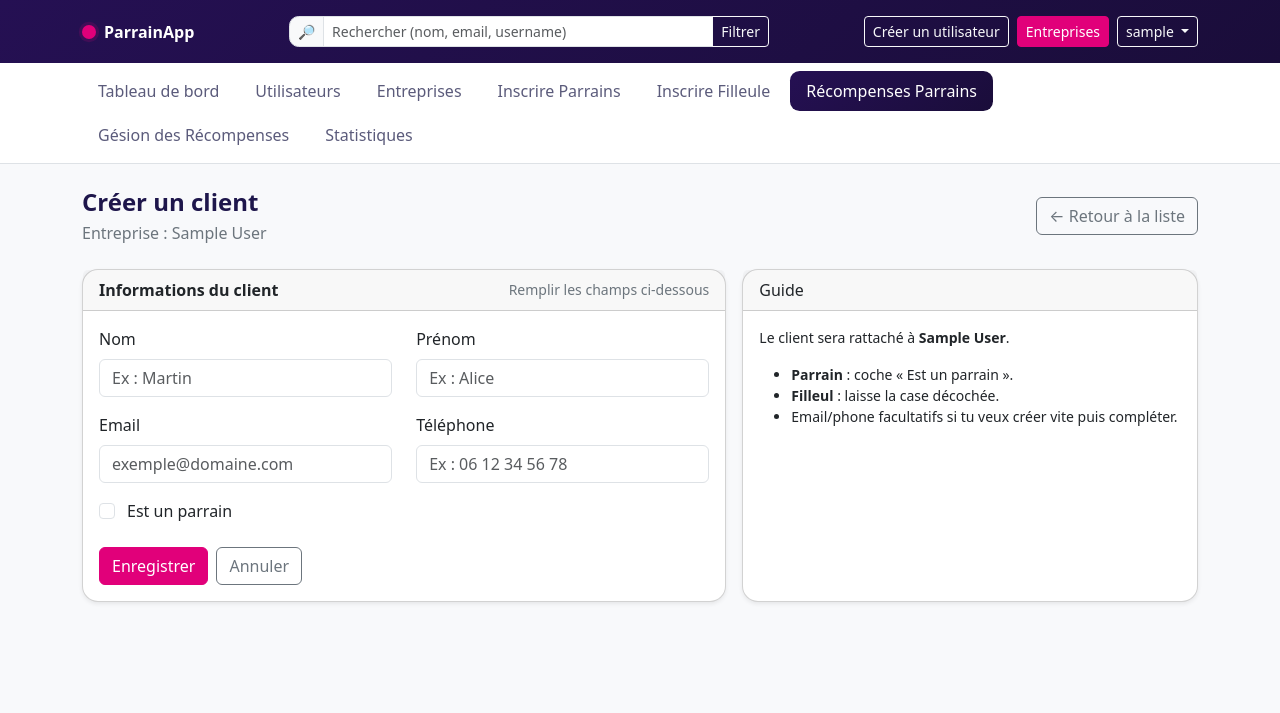
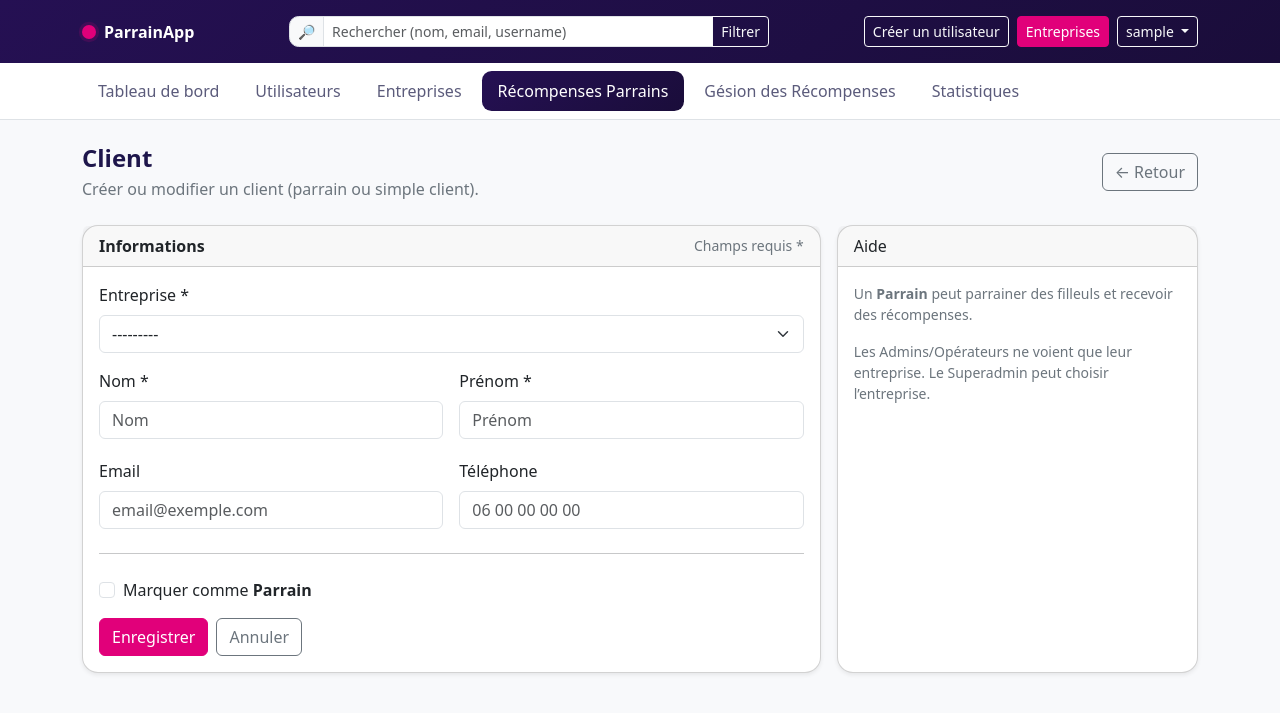
Before and after one commit to Johannba/parrain_appV2, a Django app: page /clients/new/ in a window 1280 px wide. Shown: the top 713 px of the page. Run offline with Django 5.2, Linux system fonts and the light colour scheme; a user stored in the database is signed in; tables that the repository leaves empty hold one stand-in row (values such as "Sample post"); some libraries are stand-ins or nearby versions.

Commit message:
create parrainage finish

```diff
--- a/accounts/urls.py
+++ b/accounts/urls.py
@@ -2,8 +2,9 @@ from django.urls import path
 from .views import (
     SignInView, logout_view,
     UserListView, UserCreateView, UserUpdateView, UserDeleteView,
-    company_list, company_create, company_update
+    company_list, company_create, company_update,company_delete
 )
+from . import views
 
 app_name = "accounts"
 
@@ -21,5 +22,7 @@ urlpatterns = [
     # Companies (superadmin only)
     path("companies/", company_list, name="company_list"),
     path("companies/create/", company_create, name="company_create"),
-    path("companies/<int:pk>/edit/", company_update, name="company_edit"),
+    path("companies/<int:pk>/edit/", views.company_update, name="company_update"),
+path("companies/<int:pk>/delete/", views.company_delete, name="company_delete"),
+
 ]
--- /dev/null
+++ b/dashboard/forms.py
@@ -0,0 +1,77 @@
+from django import forms
+from django.forms import TextInput, EmailInput, CheckboxInput, Select
+from .models import Client, Referral, Company
+
+class ClientForm(forms.ModelForm):
+    class Meta:
+        model = Client
+        fields = ("company", "last_name", "first_name", "email", "phone", "is_referrer")
+        widgets = {
+            "company": Select(attrs={"class": "form-select"}),
+            "last_name": TextInput(attrs={"class": "form-control", "placeholder": "Nom"}),
+            "first_name": TextInput(attrs={"class": "form-control", "placeholder": "Prénom"}),
+            "email": EmailInput(attrs={"class": "form-control", "placeholder": "email@exemple.com"}),
+            "phone": TextInput(attrs={"class": "form-control", "placeholder": "06 00 00 00 00"}),
+            "is_referrer": CheckboxInput(attrs={"class": "form-check-input"}),
+        }
+
+    def __init__(self, *args, **kwargs):
+        request = kwargs.pop("request", None)
+        super().__init__(*args, **kwargs)
+
+        user = getattr(request, "user", None)
+        is_super = hasattr(user, "is_superadmin") and user.is_superadmin()
+
+        if is_super:
+            self.fields["company"].queryset = Company.objects.order_by("name")
+        else:
+            # Admin/Opérateur → company forcée
+            self.fields["company"].queryset = Company.objects.filter(pk=getattr(user.company, "pk", None))
+            self.fields["company"].empty_label = None
+
+
+class ReferralForm(forms.ModelForm):
+    class Meta:
+        model = Referral
+        fields = ("referrer", "referee", "status")
+        widgets = {
+            "referrer": Select(attrs={"class": "form-select"}),
+            "referee": Select(attrs={"class": "form-select"}),
+            "status": Select(attrs={"class": "form-select"}),
+        }
+
+    def __init__(self, *args, **kwargs):
+        request = kwargs.pop("request", None)
+        company = kwargs.pop("company", None)
+        super().__init__(*args, **kwargs)
+
+        user = getattr(request, "user", None)
+        is_super = hasattr(user, "is_superadmin") and user.is_superadmin()
+
+        if is_super and company is None:
+            # Superadmin → toutes entreprises
+            self.fields["referrer"].queryset = Client.objects.filter(is_referrer=True).select_related("company").order_by("last_name","first_name")
+            self.fields["referee"].queryset  = Client.objects.filter(is_referrer=False).select_related("company").order_by("last_name","first_name")
+        else:
+            self.fields["referrer"].queryset = Client.objects.filter(company=company, is_referrer=True).order_by("last_name","first_name")
+            self.fields["referee"].queryset  = Client.objects.filter(company=company, is_referrer=False).order_by("last_name","first_name")
+
+        fmt = lambda o: f"{o.last_name} {o.first_name} — {o.email or '—'} ({o.company.name if o.company else '—'})"
+        self.fields["referrer"].label_from_instance = fmt
+        self.fields["referee"].label_from_instance  = fmt
+
+    def clean(self):
+        cleaned = super().clean()
+        referrer = cleaned.get("referrer")
+        referee  = cleaned.get("referee")
+
+        if referrer and not referrer.is_referrer:
+            self.add_error("referrer", "Le parrain doit être un client marqué « parrain ».")
+        if referee and referee.is_referrer:
+            self.add_error("referee", "Le filleul doit être un client non parrain.")
+        if referrer and referee:
+            if referrer.company_id != referee.company_id:
+                self.add_error("referee", "Parrain et filleul doivent appartenir à la même entreprise.")
+            if referrer.id == referee.id:
+                self.add_error("referee", "Parrain et filleul doivent être différents.")
+        return cleaned
--- a/dashboard/urls.py
+++ b/dashboard/urls.py
@@ -11,5 +11,11 @@ urlpatterns = [
     path('clients/<int:pk>/', views.client_detail, name='client_detail'),
       path('clients/<int:pk>/rewards/new/', views.reward_create, name='reward_create'),
     path("clients/new/", views.client_create, name="client_create"),
-    path("referrals/new/", views.referral_create, name="referral_create")
+    path("clients/<int:pk>/edit/", views.client_update, name="client_update"),
+    path("clients/<int:pk>/delete/", views.client_delete, name="client_delete"),
+
+    # Parrain
+    path("referrals/new/", views.referral_create, name="referral_create"),
+    path("referrals/<int:pk>/edit/", views.referral_update, name="referral_update"),
+    path("referrals/<int:pk>/delete/", views.referral_delete, name="referral_delete"),
 ]
--- a/dashboard/views.py
+++ b/dashboard/views.py
@@ -3,7 +3,8 @@ from django.core.exceptions import PermissionDenied
 from django.shortcuts import redirect, render
 from .models import Client, Referral, Reward
 # dashboard/views.py
-from django import forms
+
+from .forms import ClientForm, ReferralForm
 from django.shortcuts import get_object_or_404, redirect
 
 
@@ -38,145 +39,51 @@ def company_home(request):
     context = {"company": company}
     return render(request, "dashboard/company_home.html", context)
 
+def _require_company_staff(user):
+    if getattr(user, "is_superadmin", lambda: False)():
+        return
+    if getattr(user, "is_admin_entreprise", lambda: False)():
+        return
+    if getattr(user, "is_operateur", lambda: False)():
+        return
+    raise PermissionDenied
 
-def _require_company_staff(user):
-    if hasattr(user, "is_superadmin") and user.is_superadmin():
-        return
-    if hasattr(user, "is_admin_entreprise") and user.is_admin_entreprise():
-        return
-    if hasattr(user, "is_operateur") and user.is_operateur():
-        return
-    raise PermissionDenied("Accès réservé au personnel de l’entreprise.")
 
-# -------- Forms stylés ----------
-class ClientForm(forms.ModelForm):
-    class Meta:
-        model = Client
-        fields = ("first_name", "last_name", "email", "phone", "is_referrer")
-        labels = {
-            "first_name": "Prénom",
-            "last_name": "Nom",
-            "email": "Email",
-            "phone": "Téléphone",
-            "is_referrer": "Est un parrain ?",
-        }
-        widgets = {
-            "first_name": forms.TextInput(attrs={"class": "form-control", "placeholder": "Ex : Alice"}),
-            "last_name":  forms.TextInput(attrs={"class": "form-control", "placeholder": "Ex : Martin"}),
-            "email":      forms.EmailInput(attrs={"class": "form-control", "placeholder": "exemple@domaine.com"}),
-            "phone":      forms.TextInput(attrs={"class": "form-control", "placeholder": "Ex : 06 12 34 56 78"}),
-            "is_referrer": forms.CheckboxInput(attrs={"class": "form-check-input"}),
-        }
-class ReferralForm(forms.ModelForm):
-    class Meta:
-        model = Referral
-        fields = ("referrer", "referee", "status")
-        labels = {
-            "referrer": "Parrain",
-            "referee": "Filleul",
-            "status": "Statut",
-        }
-        widgets = {
-            "referrer": forms.Select(attrs={"class": "form-select"}),
-            "referee":  forms.Select(attrs={"class": "form-select"}),
-            "status":   forms.Select(attrs={"class": "form-select"}),
-        }
-
-    def __init__(self, *args, **kwargs):
-        company = kwargs.pop("company")
-        super().__init__(*args, **kwargs)
-
-        # Parrain = uniquement les clients marqués comme parrains
-        self.fields["referrer"].queryset = Client.objects.filter(
-            company=company, is_referrer=True
-        )
-        # Filleul = uniquement les clients NON parrains
-        self.fields["referee"].queryset = Client.objects.filter(
-            company=company, is_referrer=False
-        )
-
-        # Libellés lisibles
-        fmt = lambda o: f"{o.last_name} {o.first_name} — {o.email or '—'}"
-        self.fields["referrer"].label_from_instance = fmt
-        self.fields["referee"].label_from_instance  = fmt
-
-    def clean(self):
-        cleaned = super().clean()
-        referrer = cleaned.get("referrer")
-        referee  = cleaned.get("referee")
-
-        # Sécurité côté serveur (au cas où)
-        if referrer and not referrer.is_referrer:
-            self.add_error("referrer", "Le parrain doit être un client avec le statut « parrain ».")
-        if referee and referee.is_referrer:
-            self.add_error("referee", "Le filleul doit être un client non parrain.")
-        if referrer and referee:
-            if referrer.company_id != referee.company_id:
-                self.add_error("referee", "Parrain et filleul doivent appartenir à la même entreprise.")
-            if referrer.id == referee.id:
-                self.add_error("referee", "Le parrain et le filleul doivent être différents.")
-        return cleaned
-
-# -------- Vues CRUD (Create) ----------
 @login_required
 def client_create(request):
     _require_company_staff(request.user)
-    u = request.user
-    # Superadmin peut choisir l’entreprise via ?company=ID, sinon prend celle du user
-    company = getattr(u, "company", None)
-    if hasattr(u, "is_superadmin") and u.is_superadmin():
-        from accounts.models import Company
-        company_id = request.GET.get("company")
-        if company_id:
-            company = get_object_or_404(Company, pk=company_id)
-    if company is None:
-        raise PermissionDenied("Aucune entreprise associée.")
-
     if request.method == "POST":
-        form = ClientForm(request.POST)
+        form = ClientForm(request.POST, request=request)
         if form.is_valid():
             obj = form.save(commit=False)
-            obj.company = company
+            if not getattr(request.user, "is_superadmin", lambda: False)():
+                obj.company = request.user.company  # sécurité
             obj.save()
-            return redirect("dashboard:client_detail", pk=obj.pk)
+            return redirect("dashboard:clients_list")
     else:
-        form = ClientForm()
+        form = ClientForm(request=request)
+    return render(request, "dashboard/client_form.html", {"form": form})
 
-    return render(request, "dashboard/client_form.html", {"form": form, "company": company})
 
 @login_required
 def referral_create(request):
     _require_company_staff(request.user)
     u = request.user
-    # Contexte entreprise
-    if hasattr(u, "is_superadmin") and u.is_superadmin():
-        from accounts.models import Company
-        company_id = request.GET.get("company")
-        if company_id:
-            company = get_object_or_404(Company, pk=company_id)
-        else:
-            # fallback : si superadmin sans ?company, on interdit pour éviter de mélanger
-            raise PermissionDenied("Superadmin : préciser ?company=<id> pour créer un parrainage.")
-    else:
-        company = u.company
-        if company is None:
-            raise PermissionDenied("Aucune entreprise associée.")
+    is_super = getattr(u, "is_superadmin", lambda: False)()
+    current_company = None if is_super else getattr(u, "company", None)
 
     if request.method == "POST":
-        form = ReferralForm(request.POST, company=company)
+        form = ReferralForm(request.POST, request=request, company=current_company)
         if form.is_valid():
-            ref = form.save(commit=False)
-            ref.company = company
-            # Empêche parrain == filleul
-            if ref.referrer_id == ref.referee_id:
-                form.add_error("referee", "Le parrain et le filleul doivent être différents.")
-            else:
-                ref.save()
-                return redirect("dashboard:client_detail", pk=ref.referrer_id)
+            referral = form.save(commit=False)
+            # Company cohérente
+            referral.company = referral.referrer.company
+            referral.save()
+            return redirect("dashboard:clients_list")
     else:
-        form = ReferralForm(company=company)
+        form = ReferralForm(request=request, company=current_company)
 
-    return render(request, "dashboard/referral_form.html", {"form": form, "company": company})
+    return render(request, "dashboard/referral_form.html", {"form": form})
 
 
 @login_required
@@ -248,3 +155,73 @@ def reward_create(request, pk: int):
         form = RewardForm()
 
     return render(request, "dashboard/reward_form.html", {"form": form, "client": client})
+
+
+# ---------- Clients ----------
+@login_required
+def client_update(request, pk):
+    _require_company_staff(request.user)
+    obj = get_object_or_404(Client, pk=pk)
+    if not request.user.is_superadmin() and obj.company_id != request.user.company_id:
+        raise PermissionDenied("Accès refusé.")
+    if request.method == "POST":
+        form = ClientForm(request.POST, instance=obj, request=request)
+        if form.is_valid():
+            c = form.save(commit=False)
+            if not request.user.is_superadmin():
+                c.company = request.user.company
+            c.save()
+            return redirect("dashboard:clients_list")
+    else:
+        form = ClientForm(instance=obj, request=request)
+    return render(request, "dashboard/client_form.html", {"form": form})
+
+@login_required
+def client_delete(request, pk):
+    _require_company_staff(request.user)
+    obj = get_object_or_404(Client, pk=pk)
+    if not request.user.is_superadmin() and obj.company_id != request.user.company_id:
+        raise PermissionDenied("Accès refusé.")
+    if request.method == "POST":
+        obj.delete()
+        return redirect("dashboard:clients_list")
+    return render(request, "dashboard/confirm_delete.html", {
+        "title": "Supprimer le client",
+        "message": f"Supprimer définitivement {obj.last_name} {obj.first_name} ?",
+        "back_url": "dashboard:clients_list",
+    })
+
+# ---------- Parrainages ----------
+@login_required
+def referral_update(request, pk):
+    _require_company_staff(request.user)
+    obj = get_object_or_404(Referral, pk=pk)
+    if not request.user.is_superadmin() and obj.company_id != request.user.company_id:
+        raise PermissionDenied("Accès refusé.")
+    # contexte company pour filtrer les selects
+    current_company = None if request.user.is_superadmin() else request.user.company
+    if request.method == "POST":
+        form = ReferralForm(request.POST, instance=obj, request=request, company=current_company)
+        if form.is_valid():
+            r = form.save(commit=False)
+            r.company = r.referrer.company
+            r.save()
+            return redirect("dashboard:referrals_list")
+    else:
+        form = ReferralForm(instance=obj, request=request, company=current_company)
+    return render(request, "dashboard/referral_form.html", {"form": form})
+
+@login_required
+def referral_delete(request, pk):
+    _require_company_staff(request.user)
+    obj = get_object_or_404(Referral, pk=pk)
+    if not request.user.is_superadmin() and obj.company_id != request.user.company_id:
+        raise PermissionDenied("Accès refusé.")
+    if request.method == "POST":
+        obj.delete()
+        return redirect("dashboard:referrals_list")
+    return render(request, "dashboard/confirm_delete.html", {
+        "title": "Supprimer le parrainage",
+        "message": "Confirmer la suppression de ce parrainage ?",
+        "back_url": "dashboard:referrals_list",
+    })
--- a/static/css/app.css
+++ b/static/css/app.css
@@ -40,3 +40,25 @@ body{background-color:#f8f9fb}
 .stat-num{ font-weight:800; font-size:2rem; }
 .badge-soft{ background-color: rgba(30,22,75,.06); color: var(--brand-ink); }
 .table thead th{ white-space:nowrap }
+
+/* Bouton "Modifier" en BLEU (style plein) */
+.btn-edit{
+  --bs-btn-bg: #0d6efd;              /* bleu Bootstrap */
+  --bs-btn-border-color: #0d6efd;
+  --bs-btn-hover-bg: #0b5ed7;
+  --bs-btn-hover-border-color: #0a58ca;
+  --bs-btn-active-bg: #0a58ca;
+  --bs-btn-active-border-color: #0a53be;
+  color:#fff;
+}
+
+/* Variante "outline" bleue pour Modifier si tu préfères */
+.btn-outline-edit{
+  --bs-btn-color:#0d6efd;
+  --bs-btn-border-color:#0d6efd;
+  --bs-btn-hover-color:#fff;
+  --bs-btn-hover-bg:#0d6efd;
+  --bs-btn-hover-border-color:#0d6efd;
+  --bs-btn-active-bg:#0a58ca;
+  --bs-btn-active-border-color:#0a58ca;
+}
--- a/templates/base_dashboard.html
+++ b/templates/base_dashboard.html
@@ -75,8 +75,6 @@
           <li class="nav-item"><a class="nav-link {% block nav_users_active %}{% endblock %}" href="{% url 'accounts:user_list' %}">Utilisateurs</a></li>
           <li class="nav-item"><a class="nav-link {% block nav_companies_active %}{% endblock %}" href="{% url 'accounts:company_list' %}">Entreprises</a></li>
           <!-- nav métiers (quand on branchera les templates) -->
-          <li class="nav-item"><a class="nav-link" href="#">Inscrire Parrains</a></li>
-          <li class="nav-item"><a class="nav-link" href="#">Inscrire Filleule</a></li>
           <li class="nav-item"><a class="nav-link {% block nav_clients_active %}{% endblock %}" href="{% url 'dashboard:clients_list' %}">Récompenses Parrains</a></li>
           <li class="nav-item"><a class="nav-link" href="#">Gésion des Récompenses</a></li>
           <li class="nav-item"><a class="nav-link" href="#">Statistiques</a></li>
--- a/templates/dashboard/client_form.html
+++ b/templates/dashboard/client_form.html
@@ -1,28 +1,25 @@
 {% extends "base_dashboard.html" %}
-{% block title %}Créer un client{% endblock %}
+{% block title %}Créer / Modifier un client{% endblock %}
 {% block body_data_page %}clients{% endblock %}
 {% block nav_clients_active %}active{% endblock %}
 
 {% block content %}
-<header class="mb-4">
-  <div class="d-flex align-items-center justify-content-between">
+<header class="d-flex align-items-center justify-content-between mb-4">
   <div>
-      <h1 class="h4 section-title mb-1">Créer un client</h1>
-      <div class="text-secondary">Entreprise : {{ company.name }}</div>
+    <h1 class="h4 section-title mb-1">Client</h1>
+    <div class="text-secondary">Créer ou modifier un client (parrain ou simple client).</div>
   </div>
-    <div class="d-none d-md-block">
-      <a class="btn btn-outline-secondary" href="{% url 'dashboard:clients_list' %}">← Retour à la liste</a>
-    </div>
-  </div>
+  <a class="btn btn-outline-secondary" href="{% url 'dashboard:clients_list' %}">← Retour</a>
 </header>
 
 <div class="row g-3">
-  <div class="col-lg-7">
+  <div class="col-xl-8">
     <div class="card shadow-sm">
-      <div class="card-header d-flex justify-content-between align-items-center">
-        <div class="fw-semibold">Informations du client</div>
-        <small class="text-secondary">Remplir les champs ci-dessous</small>
+      <div class="card-header d-flex align-items-center justify-content-between">
+        <div class="fw-semibold">Informations</div>
+        <small class="text-secondary">Champs requis *</small>
       </div>
+
       <div class="card-body">
         {% if form.non_field_errors %}
           <div class="alert alert-danger">
@@ -33,43 +30,46 @@
         <form method="post" novalidate>
           {% csrf_token %}
 
-          <div class="row">
+          {# Superadmin voit le champ entreprise, Admin/Opérateur non #}
+          {% if form.company %}
+          <div class="mb-3">
+            <label class="form-label" for="{{ form.company.id_for_label }}">Entreprise *</label>
+            {{ form.company }}
+            {% for e in form.company.errors %}<div class="invalid-feedback d-block">{{ e }}</div>{% endfor %}
+          </div>
+          {% endif %}
+
+          <div class="row g-3">
             <div class="col-md-6">
-              <div class="mb-3">
-                <label class="form-label" for="{{ form.last_name.id_for_label }}">{{ form.last_name.label }}</label>
+              <label class="form-label" for="{{ form.last_name.id_for_label }}">Nom *</label>
               {{ form.last_name }}
               {% for e in form.last_name.errors %}<div class="invalid-feedback d-block">{{ e }}</div>{% endfor %}
             </div>
-            </div>
             <div class="col-md-6">
-              <div class="mb-3">
-                <label class="form-label" for="{{ form.first_name.id_for_label }}">{{ form.first_name.label }}</label>
+              <label class="form-label" for="{{ form.first_name.id_for_label }}">Prénom *</label>
               {{ form.first_name }}
               {% for e in form.first_name.errors %}<div class="invalid-feedback d-block">{{ e }}</div>{% endfor %}
             </div>
           </div>
-          </div>
 
-          <div class="row">
+          <div class="row g-3 mt-1">
             <div class="col-md-6">
-              <div class="mb-3">
-                <label class="form-label" for="{{ form.email.id_for_label }}">{{ form.email.label }}</label>
+              <label class="form-label" for="{{ form.email.id_for_label }}">Email</label>
               {{ form.email }}
               {% for e in form.email.errors %}<div class="invalid-feedback d-block">{{ e }}</div>{% endfor %}
             </div>
-            </div>
             <div class="col-md-6">
-              <div class="mb-3">
-                <label class="form-label" for="{{ form.phone.id_for_label }}">{{ form.phone.label }}</label>
+              <label class="form-label" for="{{ form.phone.id_for_label }}">Téléphone</label>
               {{ form.phone }}
               {% for e in form.phone.errors %}<div class="invalid-feedback d-block">{{ e }}</div>{% endfor %}
             </div>
           </div>
-          </div>
 
-          <div class="form-check mb-4">
-            {{ form.is_referrer }} <label class="form-check-label ms-1" for="{{ form.is_referrer.id_for_label }}">Est un parrain</label>
-            {% for e in form.is_referrer.errors %}<div class="invalid-feedback d-block">{{ e }}</div>{% endfor %}
+          <hr class="my-4">
+
+          <div class="form-check mb-3">
+            {{ form.is_referrer }}
+            <label class="form-check-label" for="{{ form.is_referrer.id_for_label }}">Marquer comme <strong>Parrain</strong></label>
           </div>
 
           <div class="d-flex gap-2">
@@ -81,16 +81,12 @@
     </div>
   </div>
 
-  <div class="col-lg-5">
+  <div class="col-xl-4">
     <div class="card shadow-sm h-100">
-      <div class="card-header">Guide</div>
-      <div class="card-body small">
-        <p>Le client sera rattaché à <strong>{{ company.name }}</strong>.</p>
-        <ul class="mb-0">
-          <li><strong>Parrain</strong> : coche « Est un parrain ».</li>
-          <li><strong>Filleul</strong> : laisse la case décochée.</li>
-          <li>Email/phone facultatifs si tu veux créer vite puis compléter.</li>
-        </ul>
+      <div class="card-header">Aide</div>
+      <div class="card-body small text-secondary">
+        <p>Un <strong>Parrain</strong> peut parrainer des filleuls et recevoir des récompenses.</p>
+        <p>Les Admins/Opérateurs ne voient que leur entreprise. Le Superadmin peut choisir l’entreprise.</p>
       </div>
     </div>
   </div>
```
Also changed, not shown: accounts/models.py (+17 -0 lines), accounts/views.py (+22 -6 lines), templates/accounts/compagnies/confirm_delete.html (added, +19 -0 lines), templates/accounts/compagnies/form.html (+39 -16 lines), templates/accounts/compagnies/list.html (+33 -13 lines), templates/dashboard/confirm_delete.html (added, +20 -0 lines), templates/dashboard/referral_form.html (+25 -28 lines), templates/partials/_clients_table.html (+12 -0 lines). Lines whose indentation alone changed are shown as unchanged.
